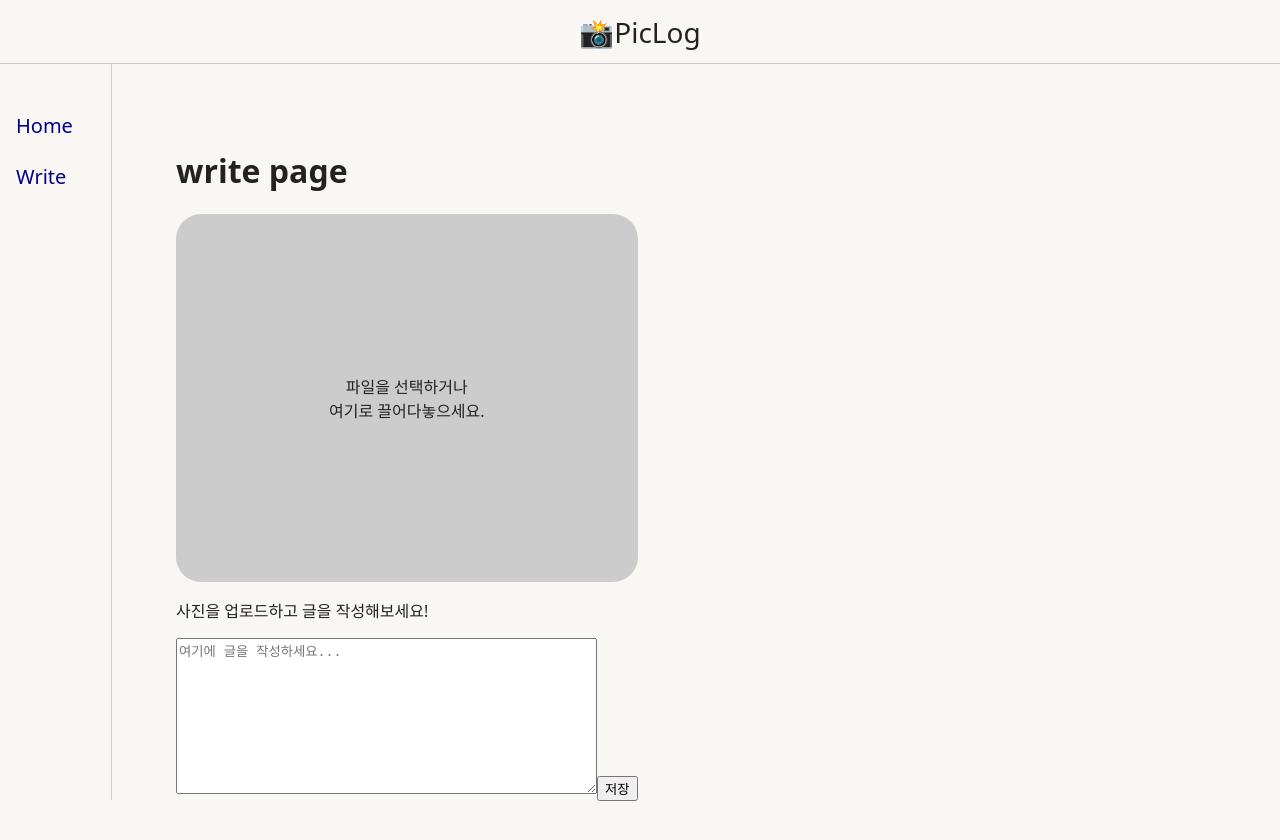
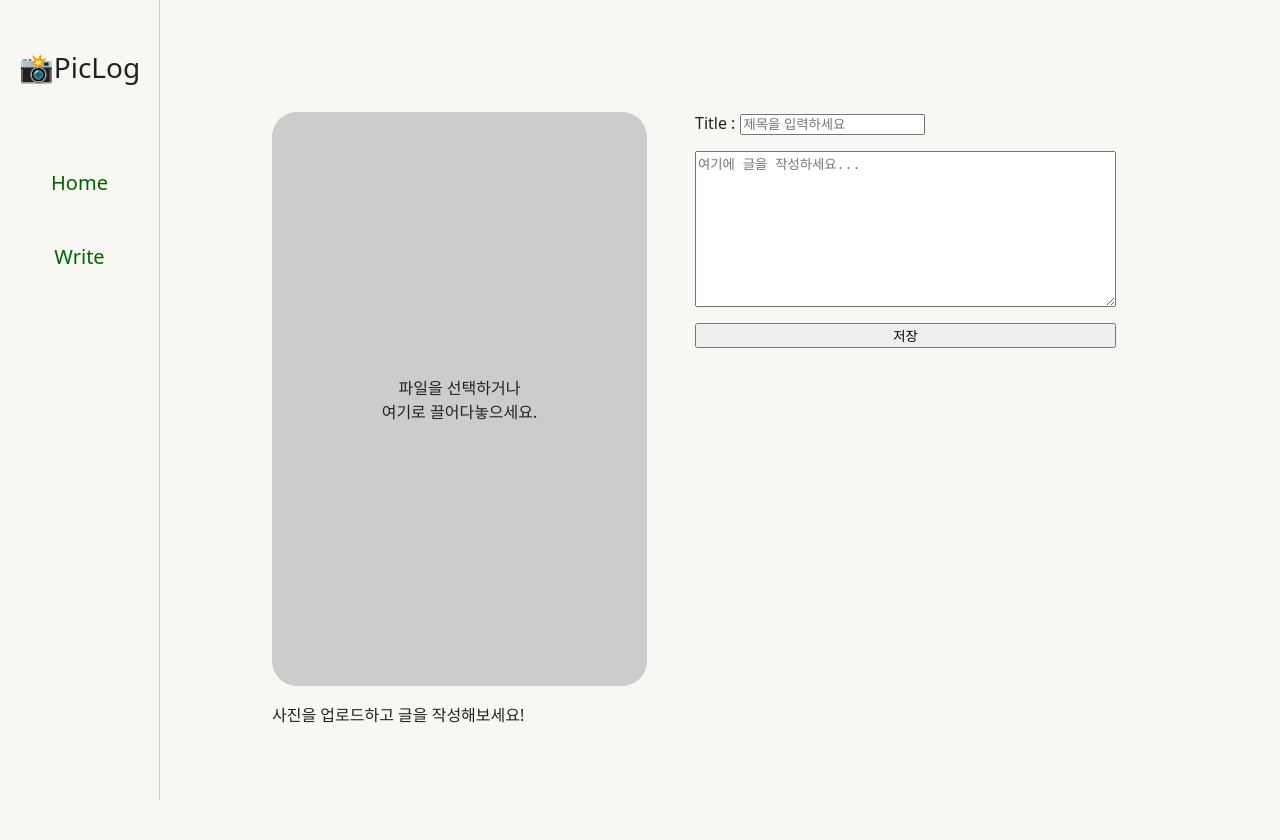
Before and after one commit to ssundventure/pic-log, a React (Create React App) app: page /write in a window 1280 px wide. Shown: the top 840 px of the page. Built offline with nearby package versions, Linux system fonts and the light colour scheme.

Commit message:
레이아웃 변경

```diff
--- a/src/App.tsx
+++ b/src/App.tsx
@@ -1,23 +1,16 @@
 import React from "react";
 import GlobalStyle from "./styles/GlobalStyle";
-import Header from "./components/Header";
+import Header from "./components/SideBar";
 import { BrowserRouter, Route, Routes } from "react-router-dom";
 import Home from "./pages/Home";
 import Write from "./pages/Write";
 import styled from "styled-components";
-import { HEADER_HEIGHT, SIDEBAR_WIDTH } from "./constants/layout";
-
-const MainLayout = styled.div`
-  display: flex;
-  flex-direction: row;
-  min-height: 100vh;
-`;
+import { SIDEBAR_WIDTH } from "./constants/layout";
+import SideBar from "./components/SideBar";
 
 const MainContent = styled.div`
-  margin-top: ${HEADER_HEIGHT};
+  padding: 7rem;
   margin-left: ${SIDEBAR_WIDTH};
-
-  padding: ${HEADER_HEIGHT};
 `;
 
 function App() {
@@ -25,16 +18,13 @@ function App() {
     <>
       <GlobalStyle />
       <BrowserRouter>
-        <Header />
-        <MainLayout>
-          <Header.Sidebar />
+        <SideBar />
         <MainContent>
           <Routes>
             <Route path="/" element={<Home />} />
             <Route path="/write" element={<Write />} />
           </Routes>
         </MainContent>
-        </MainLayout>
       </BrowserRouter>
     </>
   );
--- a/src/components/Header.tsx
+++ /dev/null
@@ -1,66 +0,0 @@
-import { Link } from "react-router-dom";
-import styled from "styled-components";
-import { HEADER_HEIGHT, SIDEBAR_WIDTH } from "../constants/layout";
-
-
-const MainHeader = styled.header`
-  position: fixed;
-  min-width: 100%;
-  height: ${HEADER_HEIGHT};
-  display: flex;
-  align-items: center;
-  justify-content: center;
-  padding: 0.75rem;
-  border-bottom: 1px solid #ccc;
-`;
-
-const MainLogo = styled.span`
-  display: inline-block;
-  font-size: 1.75rem;
-`;
-
-const Sidebar = styled.nav`
-  width: ${SIDEBAR_WIDTH};
-  display: flex;
-  flex-direction: column;
-  top: ${HEADER_HEIGHT};
-  min-height: calc(100vh - ${HEADER_HEIGHT});
-  position: fixed;
-  gap: 1.5rem;
-  padding: 3rem 1rem;
-  border-right: 1px solid #ccc;
-`;
-
-const SidebarItem = styled.span`
-  display: inline-block;
-  color: darkblue;
-  font-size: 1.25rem;
-  &:hover {
-    cursor: pointer;
-    text-decoration: underline;
-    font-weight: bold;
-  }
-`;
-
-function Header() {
-  return (
-    <MainHeader>
-      <MainLogo>📸PicLog</MainLogo>
-    </MainHeader>
-  );
-}
-
-Header.Sidebar = function HeaderSidebar() {
-  return (
-    <Sidebar>
-      <SidebarItem>
-        <Link to="/">Home</Link>
-      </SidebarItem>
-      <SidebarItem>
-        <Link to="/write">Write</Link>
-      </SidebarItem>
-    </Sidebar>
-  );
-};
-
-export default Header;
--- a/src/components/PhotoCard.tsx
+++ b/src/components/PhotoCard.tsx
@@ -2,6 +2,15 @@ import { useState } from "react";
 import styled from "styled-components";
 
 const ImageDropArea = styled.div<{ $bg?: string }>`
+  position: relative;
+  display: flex;
+  justify-content: center;
+  align-items: center;
+  text-align: center;
+
+  width: 375px;
+  height: 574px;
+  margin-right: 3rem;
   border-radius: 25px;
   padding: 10rem 0;
   background-color: #ccc;
@@ -14,20 +23,18 @@ const ImageDropArea = styled.div<{ $bg?: string }>`
     background-position:center;
     color: transparent;
     `}
-  text-align: center;
-  position: relative;
 `;
 
 const Input = styled.input`
-  width: 100%;
-  height: 100%;
   position: absolute;
   top: 0px;
   left: 0px;
+  width: 100%;
+  height: 100%;
+  box-sizing: border-box;
   opacity: 0;
-  box-sizing: border-box;
+  font-size: 0rem;
   cursor: pointer;
-  font-size: 0rem;
 `;
 
 function PhotoCard() {
--- /dev/null
+++ b/src/components/SideBar.tsx
@@ -0,0 +1,49 @@
+import { Link } from "react-router-dom";
+import styled from "styled-components";
+import { SIDEBAR_WIDTH } from "../constants/layout";
+
+const Sidebar = styled.nav`
+  position: fixed;
+  width: ${SIDEBAR_WIDTH};
+  display: flex;
+  flex-direction: column;
+  align-items: center;
+  min-height: 100vh;
+  gap: 1.5rem;
+  padding: 3rem 1rem;
+  border-right: 1px solid #ccc;
+`;
+
+const SidebarItem = styled.span`
+  display: inline-block;
+  color: darkgreen;
+  font-size: 1.25rem;
+  padding: 0.7rem;
+  &:hover {
+    cursor: pointer;
+    text-decoration: underline;
+    font-weight: bold;
+  }
+`;
+
+const MainLogo = styled.span`
+  display: inline-block;
+  font-size: 1.75rem;
+  margin-bottom: 3rem;
+`;
+
+function SideBar() {
+  return (
+    <Sidebar>
+      <MainLogo>📸PicLog</MainLogo>
+      <SidebarItem>
+        <Link to="/">Home</Link>
+      </SidebarItem>
+      <SidebarItem>
+        <Link to="/write">Write</Link>
+      </SidebarItem>
+    </Sidebar>
+  );
+}
+
+export default SideBar;
--- a/src/constants/layout.ts
+++ b/src/constants/layout.ts
@@ -1,3 +1 @@
-export const SIDEBAR_WIDTH = "7rem";
-
-export const HEADER_HEIGHT = "4rem";
+export const SIDEBAR_WIDTH = "10rem";
--- a/src/pages/Write.tsx
+++ b/src/pages/Write.tsx
@@ -1,14 +1,50 @@
+import { useState } from "react";
 import PhotoCard from "../components/PhotoCard";
+import styled from "styled-components";
+
+const MainContainer = styled.div`
+  display: flex;
+`;
+
+const WriteContainer = styled.div`
+  display: flex;
+  flex-direction: column;
+  gap: 1rem;
+  s
+`;
 
 function Write() {
+  const [title, setTitle] = useState("");
+
+  const handleChange = (e: React.ChangeEvent<HTMLInputElement>) => {
+    e.preventDefault();
+    setTitle(e.target.value);
+  };
+
   return (
-    <>
-      <h1>write page</h1>
-      <PhotoCard />
-      <p>사진을 업로드하고 글을 작성해보세요!</p>
-      <textarea placeholder="여기에 글을 작성하세요..." rows={10} cols={50}></textarea>
-      <button type="submit">저장</button>
-    </>
+    <MainContainer>
+      <div>
+        <PhotoCard />
+        <p>사진을 업로드하고 글을 작성해보세요!</p>
+      </div>
+
+      <WriteContainer>
+        <div>
+          <label htmlFor="title">Title : </label>
+          <input
+            type="text"
+            onChange={handleChange}
+            placeholder="제목을 입력하세요"
+          />
+        </div>
+        <textarea
+          placeholder="여기에 글을 작성하세요..."
+          rows={10}
+          cols={50}
+        ></textarea>
+        <button type="submit">저장</button>
+      </WriteContainer>
+    </MainContainer>
   );
 }
 
```
Also changed, not shown: 1 other file (tests, documents, lock files or other folders). Lines whose indentation alone changed are shown as unchanged.
